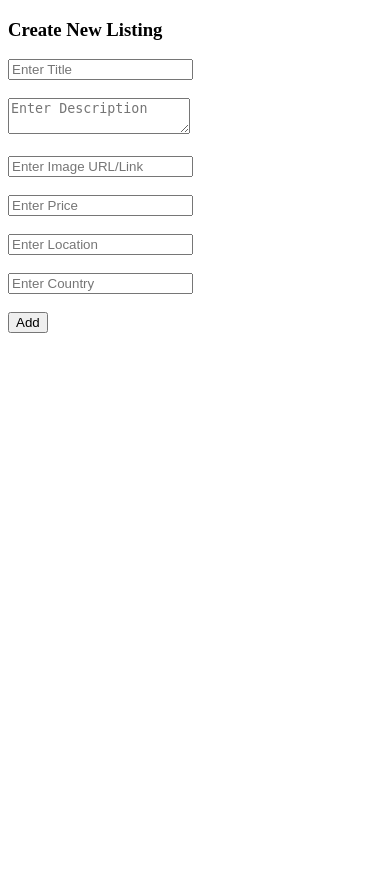
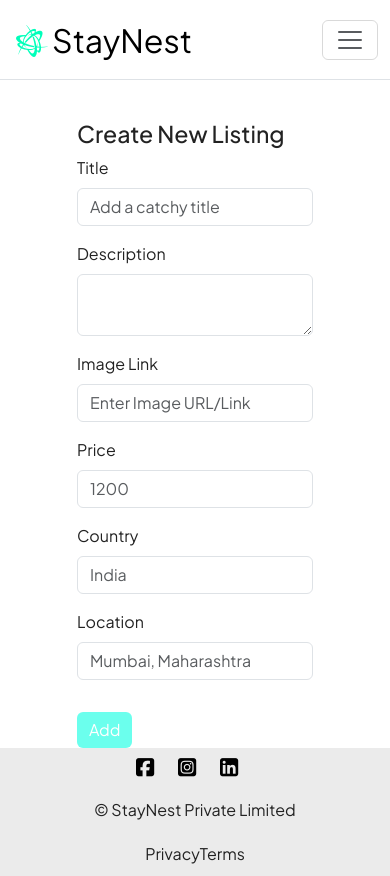
Before and after one commit to vishalmistry77/Web, a Node server app: page /listings/new in a window 390 px wide. Before the commit the page ends 333 px from the top, so only its background shows below. Run offline with Node 20, Linux system fonts and the light colour scheme; some libraries are stand-ins or nearby versions.

Commit message:
did styling of staynest

```diff
--- a/Major Project/app.js
+++ b/Major Project/app.js
@@ -4,12 +4,15 @@ const mongoose = require('mongoose');
 const Listing = require('./models/listing.js');
 const path = require('path');
 const methodOverride = require('method-override');
+const ejsMate = require("ejs-mate");
 
 const MONGO_URL = 'mongodb://127.0.0.1:27017/staynest';
 app.set('view engine', 'ejs');
 app.set('views', path.join(__dirname, 'views'));
 app.use(express.urlencoded({extended: true}));
 app.use(methodOverride('_method'));
+app.engine('ejs', ejsMate);
+app.use(express.static(path.join(__dirname, "/public")));
 
 main()
     .then(()=> {
--- a/Major Project/package.json
+++ b/Major Project/package.json
@@ -12,6 +12,7 @@
   "type": "commonjs",
   "dependencies": {
     "ejs": "^7.0.2",
+    "ejs-mate": "^4.0.0",
     "express": "^5.3.0",
     "method-override": "^3.0.0",
     "mongoose": "^9.12.2"
--- /dev/null
+++ b/Major Project/public/css/style.css
@@ -0,0 +1,111 @@
+body{
+    background-color: white;
+    color: #222222;
+    font-family: "Plus Jakarta Sans", sans-serif;
+    display: flex;
+    flex-direction: column;
+    min-height: 100vh;
+}
+.container{
+    flex: 1;
+}
+.allList{
+    color: black;
+}
+
+/*Navbar*/
+.navbar{
+    height: 5rem;
+    background-color: white;
+}
+.navbar-brand{
+    font-size: 2rem;
+}
+.nav-link{
+    color: #222222 !important;
+}
+
+/* Footer */
+.f-info-links a{
+    text-decoration: none;
+    color: #222222;
+}
+.f-info-links a:hover{
+    text-decoration-line: underline;
+    text-decoration-thickness: 1px;
+    text-underline-offset: 3px;
+}
+.f-info-brand{
+    color: #222222;
+    width: 100%;
+    display: flex;
+    align-items: center;
+    justify-content: center;
+}
+.f-info-links, .f-info-socials{
+    width: 100%;
+    display: flex;
+    align-items: center;
+    justify-content: center;
+}
+.f-info-socials i {
+    font-size: 1.3rem;
+    margin-right: 1rem;
+}
+.f-info{
+    text-align: center;
+    height: 8rem;
+    background-color: #ebebeb;
+    display: flex;
+    flex-wrap: wrap;
+    align-items: space-evenly;
+}
+
+/* Cards */
+.card{
+    border: none;
+    margin-bottom: 2rem !important;
+}
+.card-img-top{
+    border-radius: 1rem;
+    width: 100% !important;
+    object-fit: cover !important;
+}
+.card-body{
+    padding: 0 !important;
+}
+.listing-link{
+    text-decoration: none;
+}
+/* Card Effect */
+.card-img-overlay{
+    opacity: 0;
+}
+.card-img-overlay:hover{
+    opacity: 0.2;
+    background-color: white;
+}
+
+/* new Page */
+
+.add-btn{
+    background-color: #02ffe195;
+    border: none;
+}
+/* edit page */
+.edit-btn{
+    background-color: #02ffe195;
+    border: none;
+}
+/* show page */
+.show-img{
+    height: 30vh;
+}
+
+.btns{
+    display: flex;
+}
+.show-card{
+    padding-left: 0;
+    padding-right: 0;
+}
--- /dev/null
+++ b/Major Project/views/includes/footer.ejs
@@ -0,0 +1,14 @@
+<footer>
+    <div class="f-info">
+        <div class="f-info-socials">
+            <i class="fa-brands fa-square-facebook" style="color: rgb(0, 0, 0);"></i>
+            <i class="fa-brands fa-square-instagram" style="color: rgb(0, 0, 0);"></i>
+            <i class="fa-brands fa-square-linkedin" style="color: rgb(0, 0, 0);"></i>
+        </div>
+        <div class="f-info-brand">&copy; StayNest Private Limited</div>
+        <div class="f-info-links">
+            <a href="/privacy">Privacy</a>
+            <a href="/terms">Terms</a>
+        </div>
+    </div>
+</footer>
--- /dev/null
+++ b/Major Project/views/includes/navbar.ejs
@@ -0,0 +1,21 @@
+<nav class="navbar sm:navbar-expand bg-white fg-1 border-bottom sticky-top" data-bs-theme="light">
+  <div class="container-fluid">
+    <a class="navbar-brand" href="/"><i class="fa-brands fa-battle-net fa-rotate-180" style="color: rgb(0, 255, 186);"></i>StayNest</a>
+    <button class="btn-icon navbar-toggler" type="button" data-bs-toggle="drawer" data-bs-target="#navbarNavAltMarkup" aria-controls="navbarNavAltMarkup" aria-expanded="false" aria-label="Toggle navigation">
+      <span class="navbar-toggler-icon" aria-hidden="true"></span>
+    </button>
+    <dialog class="drawer drawer-end" tabindex="-1" id="navbarNavAltMarkup" aria-labelledby="navbarNavAltMarkupLabel">
+      <div class="drawer-header">
+        <h5 class="drawer-title" id="navbarNavAltMarkupLabel">Menu</h5>
+        <button type="button" class="btn-close" data-bs-dismiss="drawer" aria-label="Close"></button>
+      </div>
+      <div class="drawer-body">
+        <div class="nav nav-pills navbar-nav">
+          <a class="nav-link" aria-current="page" href="/">Home</a>
+          <a class="nav-link" href="/listings">All Listings</a>
+          <a class="nav-link" href="/listings/new">Add new Listings</a>
+        </div>
+      </div>
+    </dialog>
+  </div>
+</nav>
--- /dev/null
+++ b/Major Project/views/layouts/boilerplate.ejs
@@ -0,0 +1,23 @@
+<!DOCTYPE html>
+<html lang="en" data-bs-theme="light">
+<head>
+    <meta charset="UTF-8">
+    <meta name="viewport" content="width=device-width, initial-scale=1.0">
+    <title>StayNest</title>
+    <link href="https://cdn.jsdelivr.net/npm/bootstrap@6.0.0-alpha.1/dist/css/bootstrap.min.css" rel="stylesheet" integrity="sha384-B/GM4XqrwHnWXNOWMbloTmrYXZg10cakYGmpfsR/bbzQ6JAJI4ihuyADKLnBgrCe" crossorigin="anonymous">
+    <link rel="stylesheet" href="https://cdnjs.cloudflare.com/ajax/libs/font-awesome/7.3.1/css/all.min.css" integrity="sha512-QeR2VH+lsBE5LSAe1Q5EnTBbe7XTBubt8dG93Y7gidSgdMCr8nVqKcfKAMyN96SV8KDbZVTDXChatu5G2KQGzg==" crossorigin="anonymous" referrerpolicy="no-referrer">
+    <link rel="stylesheet" href="/css/style.css?v=2">
+    <link rel="preconnect" href="https://fonts.googleapis.com">
+    <link rel="preconnect" href="https://fonts.gstatic.com" crossorigin>
+    <link href="https://fonts.googleapis.com/css2?family=Plus+Jakarta+Sans:ital,wght@0,200..800;1,200..800&display=swap" rel="stylesheet">
+</head>
+<body>
+    <%- include("../includes/navbar.ejs")%>
+
+    <div class="container"><%- body %></div>
+
+    <%- include("../includes/footer.ejs")%>
+
+    <script type="module" src="https://cdn.jsdelivr.net/npm/bootstrap@6.0.0-alpha.1/dist/js/bootstrap.bundle.min.js" integrity="sha384-1a/pXj49ZQ1aHEmrJ+gMw1otqoVsYwlEnlD8mIfY2TV03r20Y0CN7uqx1tQogjPL" crossorigin="anonymous"></script>
+</body>
+</html>
--- a/Major Project/views/listings/new.ejs
+++ b/Major Project/views/listings/new.ejs
@@ -1,26 +1,38 @@
-<!DOCTYPE html>
-<html lang="en">
-<head>
-    <meta charset="UTF-8">
-    <meta name="viewport" content="width=device-width, initial-scale=1.0">
-    <title>StayNest</title>
-</head>
-<body>
+<% layout('layouts/boilerplate') -%>
+<div class="row mt-3">
+    <div class="col-8 offset-2">
+    <br>
     <h3>Create New Listing</h3>
     <form method="post" action="/listings">
-        <input type="text" name="listing[title]" placeholder="Enter Title" required>
-        <br> <br>
-        <textarea name="listing[description]" placeholder="Enter Description" required></textarea>
-        <br> <br>
-        <input type="text" name="listing[image]" placeholder="Enter Image URL/Link">
-        <br> <br>
-        <input type="number" name="listing[price]" placeholder="Enter Price" required>
-        <br> <br>
-        <input type="text" name="listing[location]" placeholder="Enter Location" required>
-        <br> <br>
-        <input type="text" name="listing[country]" placeholder="Enter Country" required>
-        <br> <br>
-        <button>Add</button>
+        <div class="mb-3">
+            <label for="title" class="form-label">Title</label>
+            <input type="text" name="listing[title]" placeholder="Add a catchy title" class="form-control" required>
+        </div>
+        <div class="mb-3">
+            <label for="description" class="form-label">Description</label>
+            <textarea name="listing[description]" placeholder="" class="form-control" required></textarea>
+        </div>
+        <div class="mb-3">
+            <label for="image" class="form-label">Image Link</label>
+            <input type="text" name="listing[image]" placeholder="Enter Image URL/Link" class="form-control">
+        </div>
+        <div class="row">
+        <div class="mb-3 col-md-4">
+            <label for="price" class="form-label">Price</label>
+            <input type="number" name="listing[price]" placeholder="1200" class="form-control" required>
+        </div>
+        <div class="mb-3 col-md-8">
+            <label for="country" class="form-label">Country</label>
+            <input type="text" name="listing[country]" placeholder="India" class="form-control" required>
+        </div>
+        </div>
+        <div class="mb-3">
+            <label for="location" class="form-label">Location</label>
+            <input type="text" name="listing[location]" placeholder="Mumbai, Maharashtra" class="form-control" required>
+        </div>
+
+        <button class="btn btn-dark add-btn mt-3">Add</button>
+
     </form>
-</body>
-</html>
+    </div>
+</div>
```
Also changed, not shown: Major Project/views/listings/edit.ejs (+31 -23 lines), Major Project/views/listings/index.ejs (+32 -17 lines), Major Project/views/listings/show.ejs (+23 -22 lines), 1 other file.
